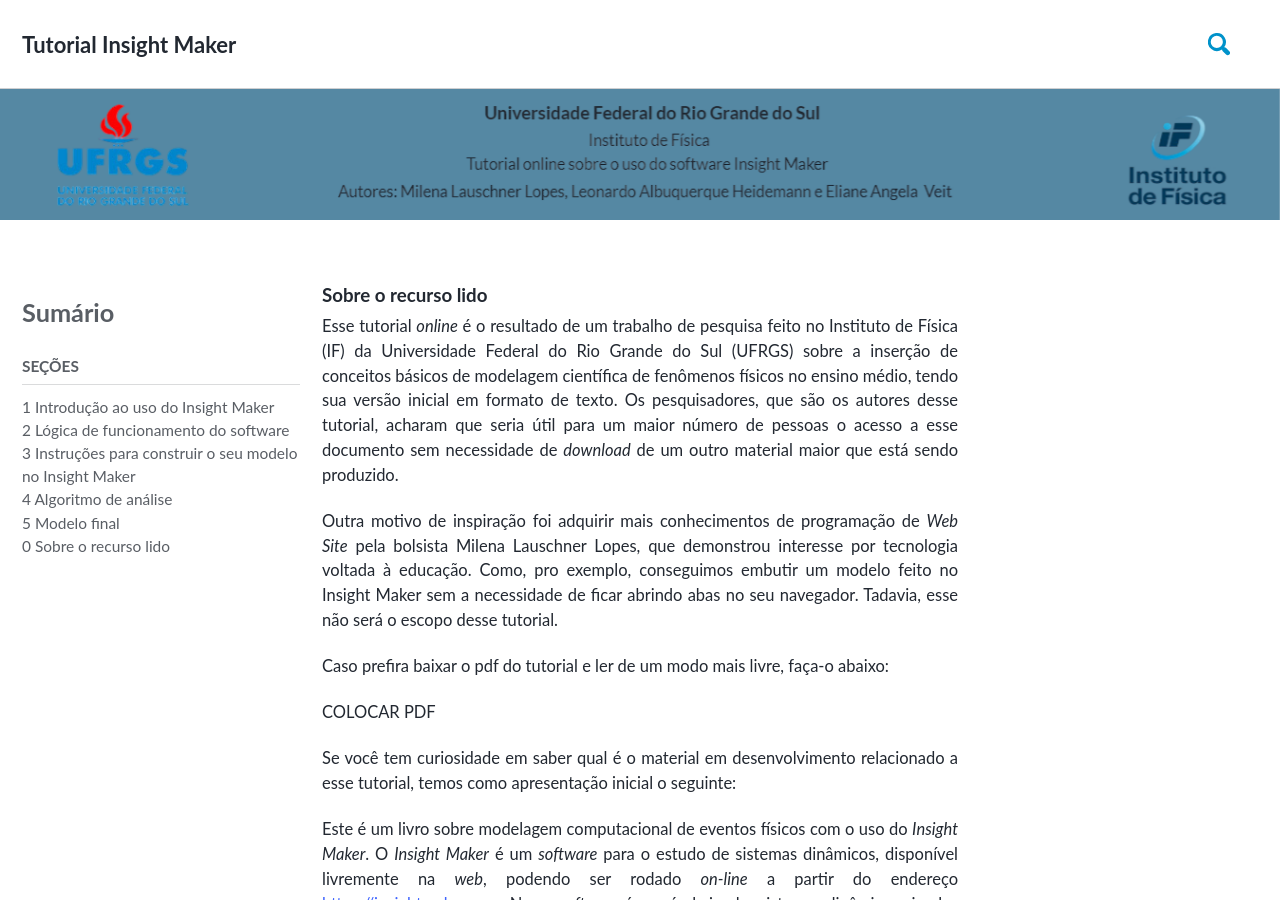
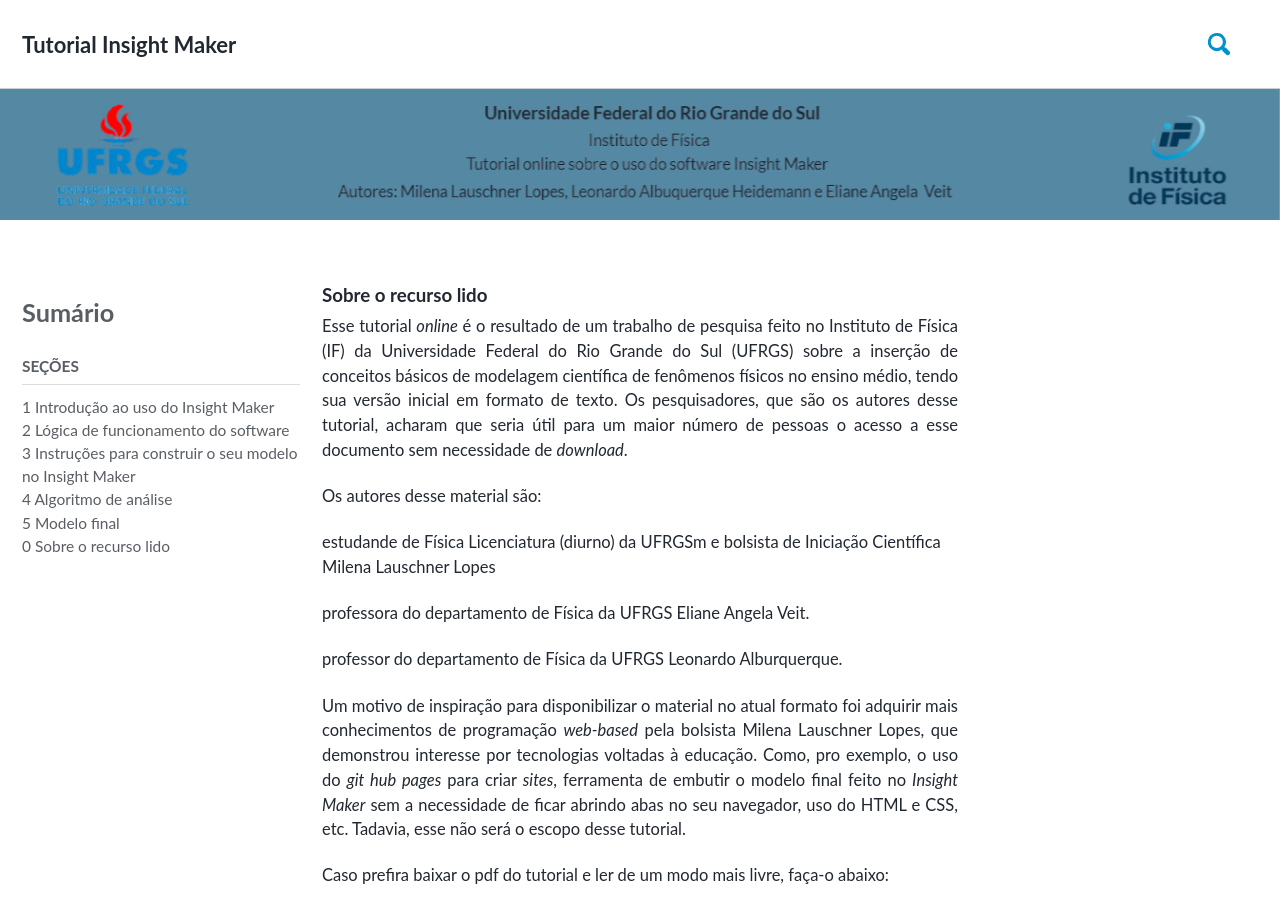
Before and after one commit to milenalauschner/MM, a Jekyll site: the page built from _pages/motivação.md, in a window 1280 px wide and 900 px high. Built offline with Jekyll 4.4.1, drawn with Linux system fonts in a browser that asks for light colours; cached includes are drawn as plain includes; nearby versions of some CDN libraries; some web fonts are replaced; some of the changed text lies outside the part shown.

Commit message:
Update motivação.md

```diff
--- a/_pages/motivação.md
+++ b/_pages/motivação.md
@@ -10,34 +10,25 @@
   nav: blogroll
 ---
 
-Esse tutorial _online_ é o resultado de um trabalho de pesquisa feito no Instituto de Física (IF) da Universidade Federal do Rio Grande do Sul (UFRGS) sobre a inserção de conceitos básicos de modelagem científica de fenômenos físicos no ensino médio, tendo sua versão inicial em formato de texto. Os pesquisadores, que são os autores desse tutorial, acharam que seria útil para um maior número de pessoas o acesso a esse documento sem necessidade de _download_ de um outro material maior que está sendo produzido.
+Esse tutorial _online_ é o resultado de um trabalho de pesquisa feito no Instituto de Física (IF) da Universidade Federal do Rio Grande do Sul (UFRGS) sobre a inserção de conceitos básicos de modelagem científica de fenômenos físicos no ensino médio, tendo sua versão inicial em formato de texto. Os pesquisadores, que são os autores desse tutorial, acharam que seria útil para um maior número de pessoas o acesso a esse documento sem necessidade de _download_.
 {: .text-justify}
 
-Outra motivo de inspiração foi adquirir mais conhecimentos de programação de _Web Site_ pela bolsista Milena Lauschner Lopes, que demonstrou interesse por tecnologia voltada à educação. Como, pro exemplo, conseguimos embutir um modelo feito no Insight Maker sem a necessidade de ficar abrindo abas no seu navegador. Tadavia, esse não será o escopo desse tutorial.
+Os autores desse material são:
+
+estudande de Física Licenciatura (diurno) da UFRGSm e bolsista de Iniciação Científica Milena Lauschner Lopes
+
+professora do departamento de Física da UFRGS Eliane Angela Veit.
+
+professor do departamento de Física da UFRGS Leonardo Alburquerque.
+
+Um motivo de inspiração para disponibilizar o material no atual formato foi adquirir mais conhecimentos de programação _web-based_ pela bolsista Milena Lauschner Lopes, que demonstrou interesse por tecnologias voltadas à educação. Como, pro exemplo, o uso do _git hub pages_ para criar _sites_, ferramenta de embutir o modelo final feito no _Insight Maker_ sem a necessidade de ficar abrindo abas no seu navegador, uso do HTML e CSS, etc. Tadavia, esse não será o escopo desse tutorial.
 {: .text-justify}
 
 Caso prefira baixar o pdf do tutorial e ler de um modo mais livre, faça-o abaixo:
 
 COLOCAR PDF
 
-Se você tem curiosidade em saber qual é o material em desenvolvimento relacionado a esse tutorial, temos como apresentação inicial o seguinte:
-{: .text-justify}
 
-Este é um livro sobre modelagem computacional de eventos físicos com o uso do _Insight Maker_.  O _Insight Maker_ é um
-_software_ para o estudo de sistemas dinâmicos, disponível livremente na _web_, podendo ser rodado _on-line_ a partir do endereço
-<a href="https://insightmaker.com">https://insightmaker.com</a>. Nesse _software_ é possível simular sistemas dinâmicos simples ou
-bem complicados, sem precisar utilizar equações para resolver os problemas. Isso é possível porque os modelos são construídos usando
-somente diagramas.
-{: .text-justify}
-
-Essa possibilidade de representação de uma situação real ou abstrata como um sistema complexo revelando a conexão entre suas partes
-componentes, por meio somente de diagramas, é característica de um tipo específico de modelagem chamada Dinâmica de Sistemas e fundada
-pelo Prof. Jay Forrester do MIT Sloan School of Management (Sterman, 2016).
-{: .text-justify}
-
-Neste caderno vamos responder questões sobre sistemas ou eventos físicos, de preferência do nosso cotidiano, partindo de algum
-representação simplificada desse sistema.
-{: .text-justify}
 
 [<i class="fas fa-arrow-alt-circle-left"></i> Seção 5 ](https://milenalauschner.github.io/MM/seção5/){:
 .btn .btn--info}________________________________________________________________________________________________________________________________________________________________________________________________________________________________________________
```
